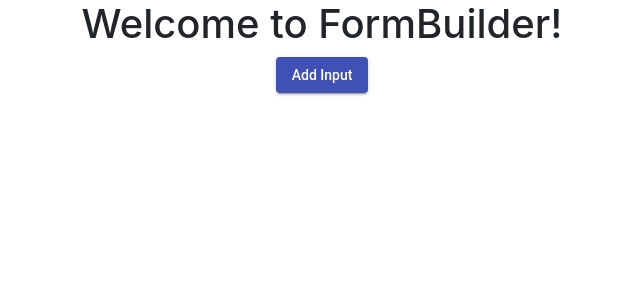
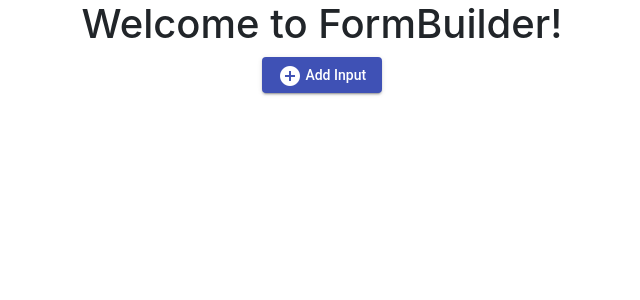
Before and after one commit to Cloudinnovates/FormBuilder-Angular, an Angular app in the folder FormBuilder/: page / in a window 1280 px wide. Shown: the top 300 px of the page, without its empty margins (318-958 px from the left). Built offline with nearby package versions, Linux system fonts and the light colour scheme.

Commit message:
icons added to buttons with min-screen-width 768px

```diff
--- a/FormBuilder/src/app/app.component.html
+++ b/FormBuilder/src/app/app.component.html
@@ -13,7 +13,7 @@
         <div class="row">
           <div class="col-lg-4"></div>
           <div class="col-lg-4">
-            <button mat-raised-button color="primary" (click)="addComponent()" style="margin-bottom: 20px">Add Input</button>
+            <button mat-raised-button color="primary" (click)="addComponent()" style="margin-bottom: 20px"><mat-icon>add_circle</mat-icon> Add Input</button>
             <button mat-fab color="primary" (click)="addComponent()">
               <mat-icon>add_circle</mat-icon>
             </button>
--- a/FormBuilder/src/app/components/input/input.component.html
+++ b/FormBuilder/src/app/components/input/input.component.html
@@ -19,7 +19,7 @@
 
         <div class="col-lg-3"></div>
         <div class="col-lg-3">
-          <button mat-raised-button color="primary" (click)="addComponent()" [disabled]="!checkValidation()">Add Sub
+          <button mat-raised-button color="primary" (click)="addComponent()" [disabled]="!checkValidation()"><mat-icon>add_circle</mat-icon> Add Sub
             Input
           </button>
           <button mat-fab color="primary" (click)="addComponent()">
@@ -28,7 +28,7 @@
         </div>
 
         <div class="col-lg-3">
-          <button mat-raised-button color="warn" (click)="deleteSelf()">Delete Input</button>
+          <button mat-raised-button color="warn" (click)="deleteSelf()"><mat-icon>delete_forever</mat-icon> Delete Input</button>
           <button mat-fab color="warn" (click)="deleteSelf()">
             <mat-icon>delete_forever</mat-icon>
           </button>
--- a/FormBuilder/src/app/components/subinput/subinput.component.html
+++ b/FormBuilder/src/app/components/subinput/subinput.component.html
@@ -39,7 +39,7 @@
 
         <div class="col-lg-3"></div>
         <div class="col-lg-3">
-          <button mat-raised-button color="primary" (click)="addComponent()" [disabled]="!checkValidation()">Add Sub
+          <button mat-raised-button color="primary" (click)="addComponent()" [disabled]="!checkValidation()"><mat-icon>add_circle</mat-icon> Add Sub
             Input
           </button>
           <button mat-fab color="primary" (click)="addComponent()">
@@ -49,7 +49,7 @@
 
         <div class="col-lg-3">
           <div class="col-lg-3"></div>
-          <button mat-raised-button color="warn" (click)="deleteSelf()">Delete Input</button>
+          <button mat-raised-button color="warn" (click)="deleteSelf()"><mat-icon>delete_forever</mat-icon> Delete Input</button>
           <button mat-fab color="warn" (click)="deleteSelf()">
             <mat-icon>delete_forever</mat-icon>
           </button>
```
